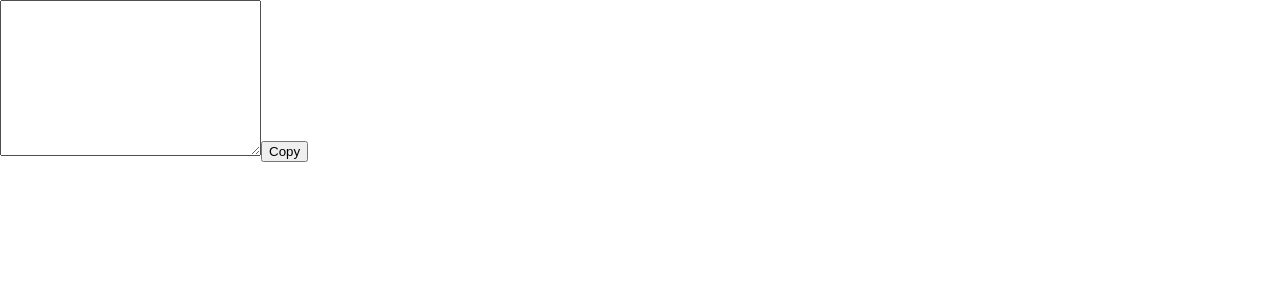
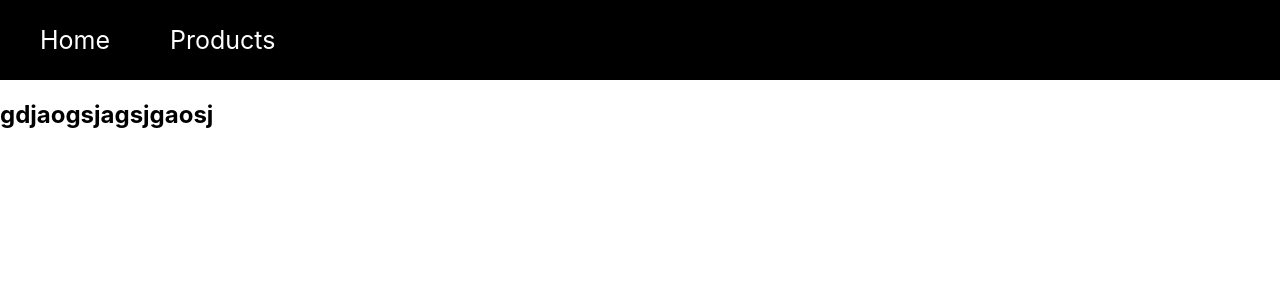
Before and after one commit to EyalIlan/React_Exersices, a React (Create React App) app: page / in a window 1280 px wide. Shown: the top 300 px of the page. Built offline with nearby package versions, Linux system fonts and the light colour scheme.

Commit message:
add router header

```diff
--- a/package.json
+++ b/package.json
@@ -9,6 +9,7 @@
     "axios": "^0.21.1",
     "react": "^17.0.1",
     "react-dom": "^17.0.1",
+    "react-router-dom": "^5.2.0",
     "react-scripts": "4.0.3",
     "web-vitals": "^1.1.1"
   },
--- a/src/App.js
+++ b/src/App.js
@@ -13,7 +13,8 @@
 // import Ex13_1 from './Components/13.1-data_massaging/ex13.1'
 // import Ex13_2 from './Components/13.2-avatar/ex13.2'
 // import EX14_1 from './Components/14.1-focus/ex14.1'
-import Ex14_2 from './Components/14.2-copy/ex14.2'
+// import Ex14_2 from './Components/14.2-copy/ex14.2'
+import Ex16_1 from './Components/16.1/homepage'
 function App() {
 
   return (
@@ -31,7 +32,8 @@ function App() {
       {/* <Ex13_1></Ex13_1> */}
       {/* <Ex13_2></Ex13_2> */}
       {/* <EX14_1></EX14_1> */}
-      <Ex14_2></Ex14_2>
+      {/* <Ex14_2></Ex14_2> */}
+      <Ex16_1></Ex16_1>
     </div>
   );
 }
--- /dev/null
+++ b/src/Components/16.1/Header.js
@@ -0,0 +1,12 @@
+import React from 'react'
+import './style.css'
+
+export default function Header() {
+    return (
+        <div className="header">
+            <a href="">Home</a>
+            <a href="">Products</a>
+
+        </div>
+    )
+}
--- /dev/null
+++ b/src/Components/16.1/homepage.js
@@ -0,0 +1,26 @@
+import React, { Component } from 'react'
+import {BrowserRouter,Route} from 'react-router-dom'
+import Header from './Header'
+
+
+export default class homepage extends Component {
+
+
+    PageOne = () =>{
+        return <div><h2>gdjaogsjagsjgaosj</h2></div>
+    }
+
+    render() {
+        return (
+            <div>
+
+                <Header></Header>
+                <BrowserRouter>
+                    <div>
+                     <Route path="/" exact component={this.PageOne}/>
+                    </div>
+                </BrowserRouter>
+            </div>
+        )
+    }
+}
--- /dev/null
+++ b/src/Components/16.1/style.css
@@ -0,0 +1,16 @@
+
+.header{
+    background-color: black;
+    display: flex;
+    height: 10vh;
+    align-items: center;
+}
+
+.header a{
+    text-decoration: none;
+    padding: 20px;
+    font-size: 25px;
+    margin-left: 20px;
+    color: white;
+    cursor: pointer;
+}
```
Also changed, not shown: src/Components/16.1/Store.js (added, +30 -0 lines), src/Components/16.1/ex16.1.js (deleted, +0 -11 lines), src/Components/16.1/Products.js (added), 1 other file (tests, documents, lock files or other folders).
